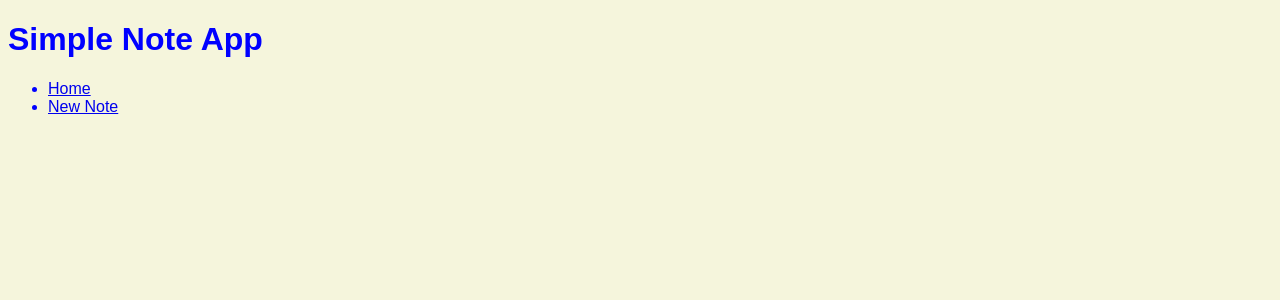
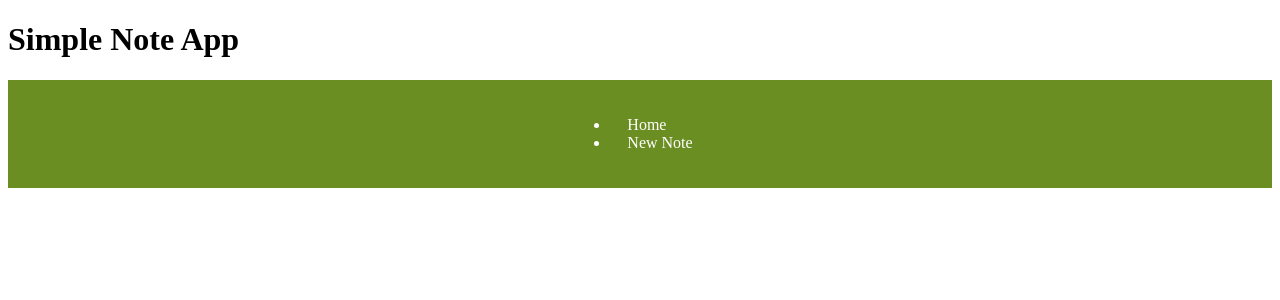
Before and after one commit to JeremVm/SimpleNoteApp, a Flask app: page / in a window 1280 px wide. Shown: the top 300 px of the page. Run offline with Flask 3, Linux system fonts and the light colour scheme.

Commit message:
Poprawiono wygląd menu w pliku main_styles.css

```diff
--- a/static/css/main_styles.css
+++ b/static/css/main_styles.css
@@ -1,7 +1,20 @@
-/* main_styles.css - branch: colors-fonts */
-body {
-    background-color: #f5f5dc; /* beżowy tło */
-    color: blue;
-    font-family: 'Arial', sans-serif; /* zmiana czcionki */
-    /* Dodaj inne style dla strony głównej */
+/* main_styles.css - branch: panel-menu */
+.menu {
+    background-color: #6b8e23; /* butelkowa zieleń */
+    color: #fff; /* biały kolor tekstu */
+    padding: 20px; /* Dodatkowy padding dla menu */
+    display: flex; /* Ustawienie elementów w poziomie */
+    justify-content: center; /* Wyśrodkowanie elementów */
 }
+
+.menu a {
+    text-decoration: none; /* Usunięcie podkreślenia odnośników */
+    color: #fff; /* Kolor tekstu */
+    padding: 8px 12px; /* Padding dla każdego odnośnika */
+    border-radius: 5px; /* Zaokrąglenie krawędzi */
+    margin: 0 5px; /* Margines między elementami */
+}
+
+.menu a:hover {
+    background-color: #8FBC8F; /* Zmiana koloru podczas najechania */
+}
```
